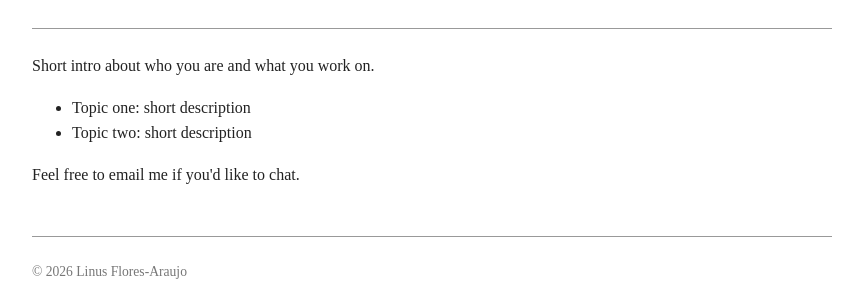
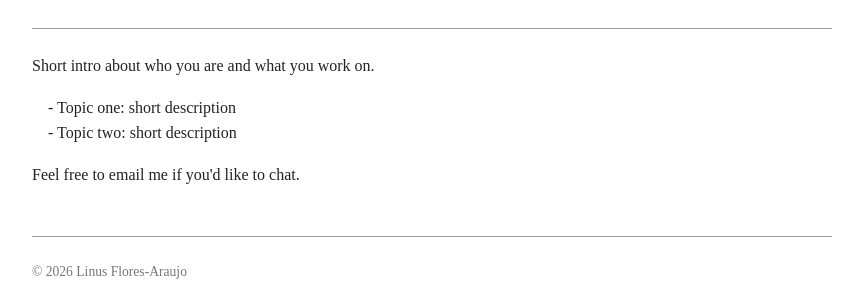
Before and after one commit to lfloresaraujo/lfloresaraujo.github.io, a Jekyll site: the page built from index.html, in a window 1280 px wide. Shown: the part 263-554 px from the top of the page, without its empty margins (208-1071 px from the left). Built offline with Jekyll 4.4.1, drawn with Linux system fonts in a browser that asks for light colours.

Commit message:
Update default.html

```diff
--- a/_layouts/default.html
+++ b/_layouts/default.html
@@ -20,6 +20,8 @@
     .nav { margin: 0 0 16px; }
     .nav a { margin-right: 10px; }
     footer { margin-top: 48px; font-size: 0.85em; color: #777; }
+    ul { list-style: none; padding-left: 1em; }
+    li::before { content: " - "; }
   </style>
 </head>
 <body>
```
